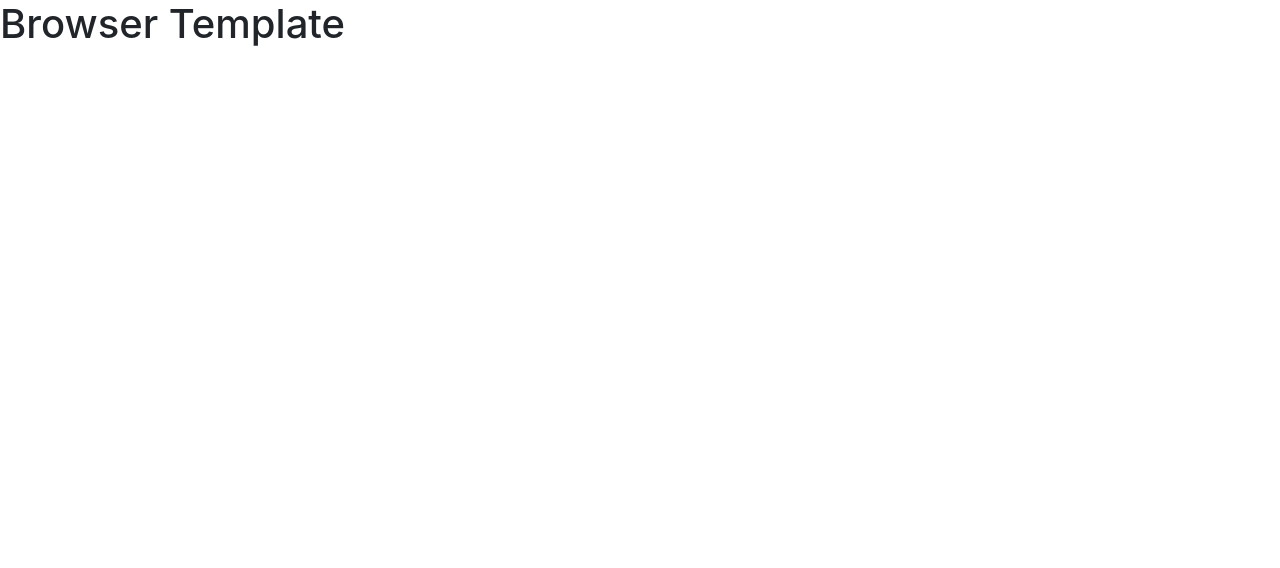
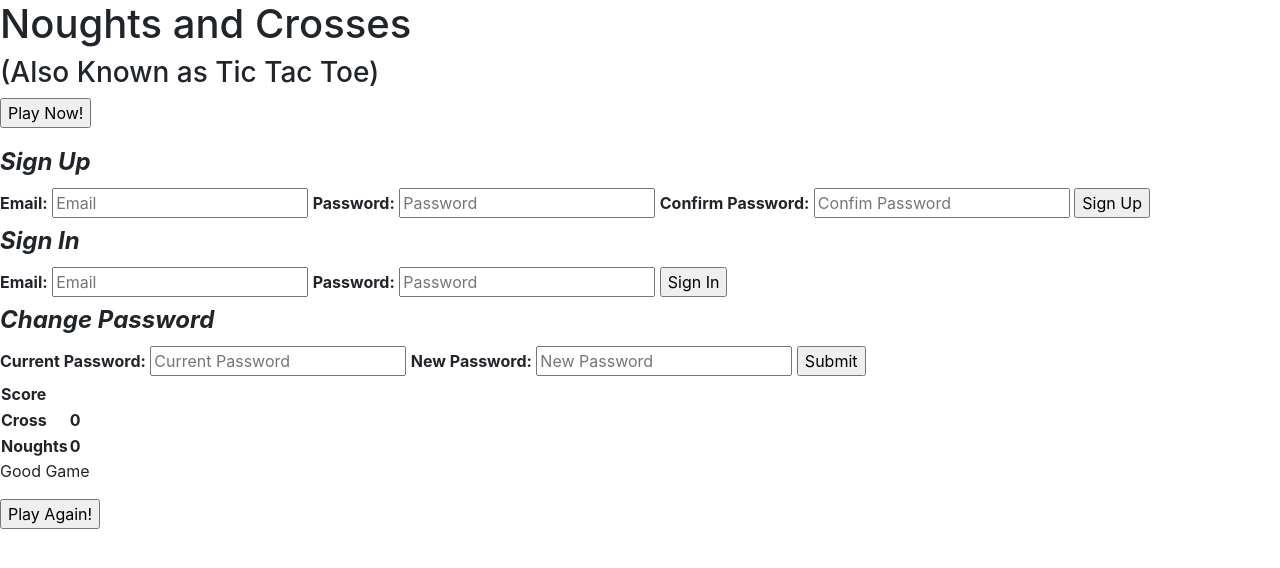
Before and after one commit to eelopez515/noughts-and-crosses-client, a website built with webpack: page index.html in a window 1280 px wide. Built offline with nearby package versions, Linux system fonts and the light colour scheme.

Commit message:
08/27 Added HTML
added a rough html outline for the project

```diff
--- a/index.html
+++ b/index.html
@@ -1,7 +1,7 @@
 <!DOCTYPE html>
 <html>
     <head>
-      <title>Example</title>
+      <title>Noughts and Crosses</title>
       <meta name="viewport" content="width=device-width, initial-scale=1">
 
       <!-- Do not add `link` tags-->
@@ -12,6 +12,83 @@
       <script src="public/application.js" type="text/javascript" charset="utf-8" defer></script>
     </head>
     <body>
-      <h1>Browser Template</h1>
+      <div>
+      <h1>Noughts and Crosses</h1>
+      <h3>(Also Known as Tic Tac Toe)</h3>
+      </div>
+
+      <div>
+      <input type='submit' id='play-now' value='Play Now!'>
+      <p id='winner'></p>
+      </div>
+
+      <section>
+        <form id='sing-up'>
+          <fieldset>
+            <legend><strong><em>Sign Up</em></strong></legend>
+            <label for='email-sign-up'><strong>Email:</strong></label>
+            <input type='email' id='email-sign-up' name='' placeholder='Email'>
+            <label for='sign-up-password'><strong>Password:</strong></label>
+            <input type='password' id='password-sign-up' name='' placeholder='Password'>
+            <label for='password-confirmation'><strong>Confirm Password:</strong></label>
+            <input type='password' id='password-confirmation' name='' placeholder='Confim Password'>
+            <input type="submit" value='Sign Up'>
+          </fieldset>
+        </form>
+      </section>
+
+      <section>
+        <form id='sign-in'>
+          <fieldset>
+            <legend><strong><em>Sign In</em></strong></legend>
+            <label for='email-sign-in'><strong>Email:</strong></label>
+            <input type='email' id='email-sign-in' name='' placeholder='Email'>
+            <label for='sign-in-password'><strong>Password:</strong></label>
+            <input type='password' id='password-sign-in' name='' placeholder='Password'>
+            <input type='submit' value='Sign In'>
+          </fieldset>
+        </form>
+      </section>
+
+      <section>
+        <form id='change-password'>
+          <fieldset>
+            <legend><strong><em>Change Password</em></strong></legend>
+            <label for='current-password'><strong>Current Password:</strong></label>
+            <input type='password' id='old-password' name='' placeholder='Current Password'>
+            <label for='new-password'><strong>New Password:</strong></label>
+            <input type='password' id='new-password' name='' placeholder='New Password'>
+            <input type='submit' value='Submit'>
+          </fieldset>
+        </form>
+      </section>
+
+
+      <table>
+        <thead>
+          <tr>
+            <th colspan="2">Score</th>
+          </tr>
+        </thead>
+        <tbody>
+          <tr>
+            <td><strong>Cross</strong></td>
+            <td id='score-for-x'><strong>0</strong></td>
+          </tr>
+          <tr>
+            <td><strong>Noughts</strong></td>
+            <td id='score-for-o'><strong>0</strong></td>
+          </tr>
+
+        </tbody>
+      </table>
+
+      <p id='good-game'>Good Game</p>
+      <input type='submit' id='play-again' value='Play Again!'>
+
+
+
     </body>
-</html>
+
+
+    </html>
```
